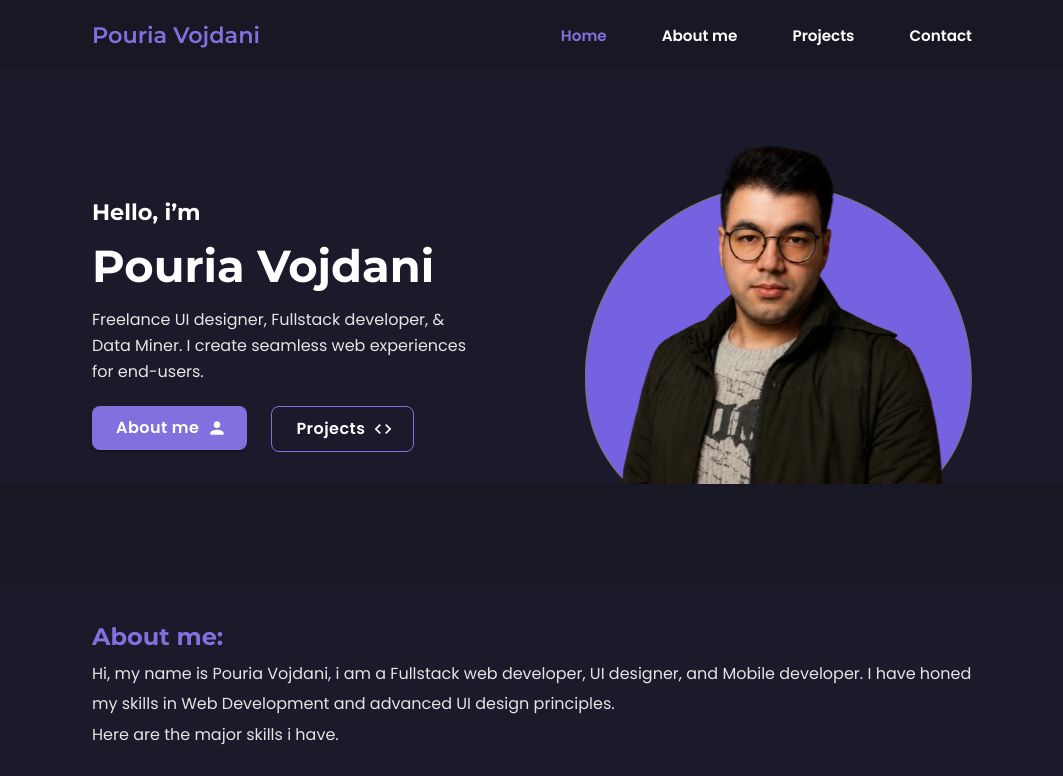
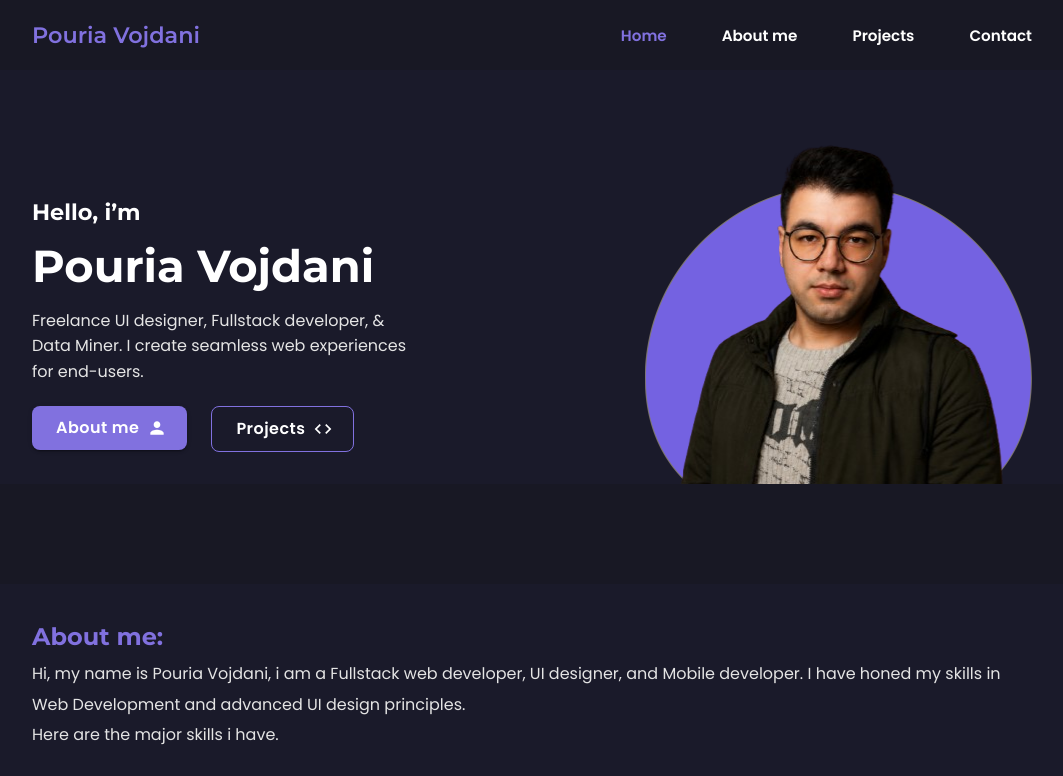
Before and after one commit to pouriavj/pouria-portfolio, a Next.js app: page / in a window 1280 px wide. Shown: the top 776 px of the page, without its empty margins (108-1171 px from the left). Built offline with nearby package versions, Linux system fonts and the light colour scheme; what @mui/material-nextjs would draw is missing.

Commit message:
Fix Images

```diff
--- a/src/app/globals.css
+++ b/src/app/globals.css
@@ -123,7 +123,7 @@ header nav a:hover {
   color: #8171df;
 }
 section {
-  scroll-margin-top: 70px;
+  scroll-margin-top: 60px;
 }
 
 /* Hero */
@@ -507,7 +507,7 @@ section {
 }
 
 .footer {
-  margin-top: 120px;
+  margin-top: 60px;
 
   padding: 24px 200px;
 
@@ -554,3 +554,87 @@ section {
 
   transform: translateY(-3px);
 }
+
+@media (max-width: 2500px) {
+  header,
+  .hero-flex,
+  .about-section,
+  .services-section,
+  .projects-section,
+  .contact-section,
+  .footer {
+    padding-left: 360px;
+    padding-right: 360px;
+  }
+  .project-card {
+    padding: 16px;
+    padding-bottom: 24px;
+  }
+}
+
+@media (max-width: 1600px) {
+  header,
+  .hero-flex,
+  .about-section,
+  .services-section,
+  .projects-section,
+  .contact-section,
+  .footer {
+    padding-left: 200px;
+    padding-right: 200px;
+  }
+  .project-card {
+    padding: 12px;
+    padding-bottom: 16px;
+  }
+}
+
+@media (max-width: 1400px) {
+  header,
+  .hero-flex,
+  .about-section,
+  .services-section,
+  .projects-section,
+  .contact-section,
+  .footer {
+    padding-left: 140px;
+    padding-right: 140px;
+  }
+}
+
+@media (max-width: 1200px) {
+  header,
+  .hero-flex,
+  .about-section,
+  .services-section,
+  .projects-section,
+  .contact-section,
+  .footer {
+    padding-left: 100px;
+    padding-right: 100px;
+  }
+}
+@media (min-width: 1800px) {
+  .hero-intro {
+    font-size: 1.4rem;
+  }
+
+  .hero-title {
+    font-size: 3.15rem;
+  }
+
+  .hero-description {
+    font-size: 1.1rem;
+    line-height: 1.6;
+  }
+}
+.hero-image {
+  width: 387px;
+  height: auto;
+}
+
+@media (min-width: 1800px) {
+  .hero-image {
+    width: 420px;
+  }
+}
--- a/src/app/page.tsx
+++ b/src/app/page.tsx
@@ -1,10 +1,10 @@
-import Image from "next/image";
-import styles from "./page.module.css";
+
 import HeroButtons from "@/components/HeroButtons";
 import About from "@/components/About";
 import Services from "@/components/Services";
 import Projects from "@/components/Projects";
 import Contact from "@/components/Contact";
+import HeroImage from "@/components/HeroImage";
 
 export default function Home() {
   return (
@@ -24,13 +24,7 @@ export default function Home() {
 
             <HeroButtons />
           </div>
-          <Image
-            src={"/Me.png"}
-            alt="My picture"
-            width={387}
-            height={408}
-            priority
-          />
+          <HeroImage />
           <div className="rectangle"></div>
         </div>
       </section>
--- a/src/components/Contact.tsx
+++ b/src/components/Contact.tsx
@@ -180,7 +180,7 @@ export default function Contact() {
             variant="contained"
             sx={{
               backgroundColor: "#8171df",
-              padding: "12px 62px",
+              padding: "12px 60px",
               textTransform: "none",
               borderRadius: "8px",
               fontWeight: 600,
--- a/src/components/HeroButtons.tsx
+++ b/src/components/HeroButtons.tsx
@@ -16,12 +16,18 @@ export default function HeroButtons() {
           endIcon={<PersonIcon />}
           sx={{
             backgroundColor: "#8171df",
-            padding: "8px 24px",
+            padding: {
+                  xs: "8px 24px",
+                  xl: "10px 34px",
+                },
             borderRadius: "8px",
             textTransform: "none",
             fontSize: "1rem",
             fontWeight: 600,
             fontFamily: "Poppins",
+             "&:hover": {
+                backgroundColor: "#6d5dd3",
+              },
           }}
         >
           About me
@@ -35,7 +41,10 @@ export default function HeroButtons() {
           sx={{
             borderColor: "#8171df",
             color: "white",
-            padding: "8px 24px",
+            padding: {
+                  xs: "8px 24px",
+                  xl: "10px 34px",
+                },
             borderRadius: "8px",
             textTransform: "none",
             fontSize: "1rem",
@@ -43,8 +52,7 @@ export default function HeroButtons() {
             fontFamily: "Poppins",
 
             "&:hover": {
-              borderColor: "#8171df",
-              backgroundColor: "#8171df",
+              backgroundColor: "rgba(129, 113, 223, 0.12)",
             },
           }}
         >
--- /dev/null
+++ b/src/components/HeroImage.tsx
@@ -0,0 +1,16 @@
+"use client";
+
+import Image from "next/image";
+
+export default function HeroImage() {
+  return (
+    <Image
+      src="/Me.png"
+      alt="My picture"
+      width={387}
+      height={408}
+      priority
+      className="hero-image"
+    />
+  );
+}
--- a/src/components/Projects.tsx
+++ b/src/components/Projects.tsx
@@ -23,6 +23,7 @@ export default function Projects() {
             alt="Project Snippet Editor"
             width={400}
             height={220}
+            priority
             className="project-image"
           />
 
@@ -42,11 +43,17 @@ export default function Projects() {
               endIcon={<LaunchIcon />}
               sx={{
                 backgroundColor: "#8171df",
-                padding: "6px 28px",
+                padding: {
+                  xs: "6px 28px",
+                  xl: "8px 54px",
+                },
                 textTransform: "none",
                 borderRadius: "6px",
                 fontWeight: 600,
                 fontFamily: "Poppins",
+                "&:hover": {
+                  backgroundColor: "#6d5dd3",
+                },
               }}
             >
               View Live
@@ -60,7 +67,10 @@ export default function Projects() {
               endIcon={<GitHubIcon />}
               sx={{
                 borderColor: "#8171df",
-                padding: "6px 20px",
+                padding: {
+                  xs: "6px 20px",
+                  xl: "8px 36px",
+                },
                 color: "white",
                 textTransform: "none",
                 borderRadius: "6px",
@@ -68,7 +78,7 @@ export default function Projects() {
                 fontFamily: "Poppins",
 
                 "&:hover": {
-                  borderColor: "#8171df",
+                  backgroundColor: "rgba(129, 113, 223, 0.12)",
                 },
               }}
             >
@@ -83,6 +93,7 @@ export default function Projects() {
             alt="Project"
             width={400}
             height={220}
+            priority
             className="project-image"
           />
 
@@ -102,11 +113,17 @@ export default function Projects() {
               endIcon={<LaunchIcon />}
               sx={{
                 backgroundColor: "#8171df",
-                padding: "6px 28px",
+                padding: {
+                  xs: "6px 28px",
+                  xl: "8px 54px",
+                },
                 textTransform: "none",
                 borderRadius: "6px",
                 fontWeight: 600,
                 fontFamily: "Poppins",
+                "&:hover": {
+                  backgroundColor: "#6d5dd3",
+                },
               }}
             >
               View Live
@@ -120,7 +137,10 @@ export default function Projects() {
               endIcon={<GitHubIcon />}
               sx={{
                 borderColor: "#8171df",
-                padding: "6px 20px",
+                padding: {
+                  xs: "6px 20px",
+                  xl: "8px 36px",
+                },
                 color: "white",
                 textTransform: "none",
                 borderRadius: "6px",
@@ -128,7 +148,7 @@ export default function Projects() {
                 fontFamily: "Poppins",
 
                 "&:hover": {
-                  borderColor: "#8171df",
+                  backgroundColor: "rgba(129, 113, 223, 0.12)",
                 },
               }}
             >
@@ -143,6 +163,7 @@ export default function Projects() {
             alt="Project"
             width={400}
             height={220}
+            priority
             className="project-image"
           />
 
@@ -162,11 +183,17 @@ export default function Projects() {
               endIcon={<LaunchIcon />}
               sx={{
                 backgroundColor: "#8171df",
-                padding: "6px 28px",
+                padding: {
+                  xs: "6px 28px",
+                  xl: "8px 54px",
+                },
                 textTransform: "none",
                 borderRadius: "6px",
                 fontWeight: 600,
                 fontFamily: "Poppins",
+                "&:hover": {
+                  backgroundColor: "#6d5dd3",
+                },
               }}
             >
               View Live
@@ -180,7 +207,10 @@ export default function Projects() {
               endIcon={<GitHubIcon />}
               sx={{
                 borderColor: "#8171df",
-                padding: "6px 20px",
+                padding: {
+                  xs: "6px 20px",
+                  xl: "8px 36px",
+                },
                 color: "white",
                 textTransform: "none",
                 borderRadius: "6px",
@@ -188,7 +218,7 @@ export default function Projects() {
                 fontFamily: "Poppins",
 
                 "&:hover": {
-                  borderColor: "#8171df",
+                  backgroundColor: "rgba(129, 113, 223, 0.12)",
                 },
               }}
             >
```
